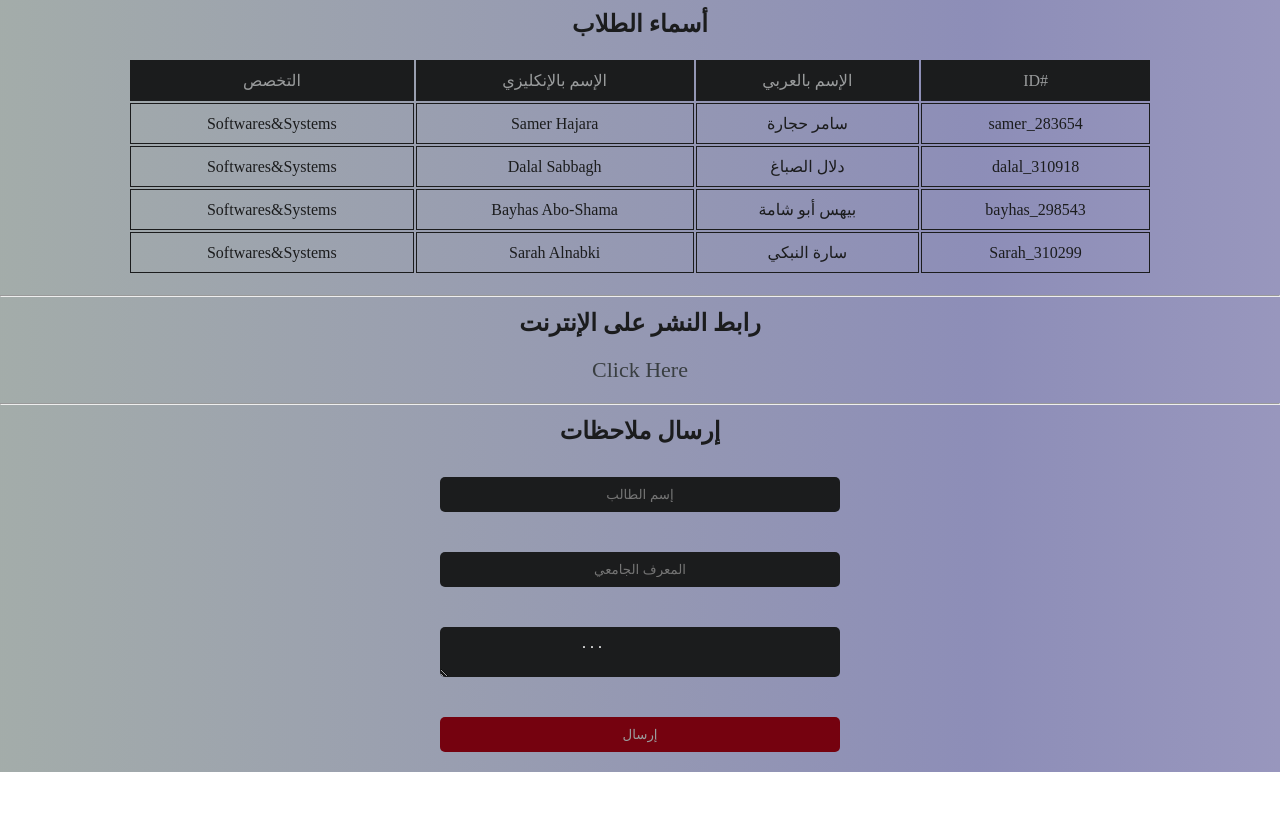
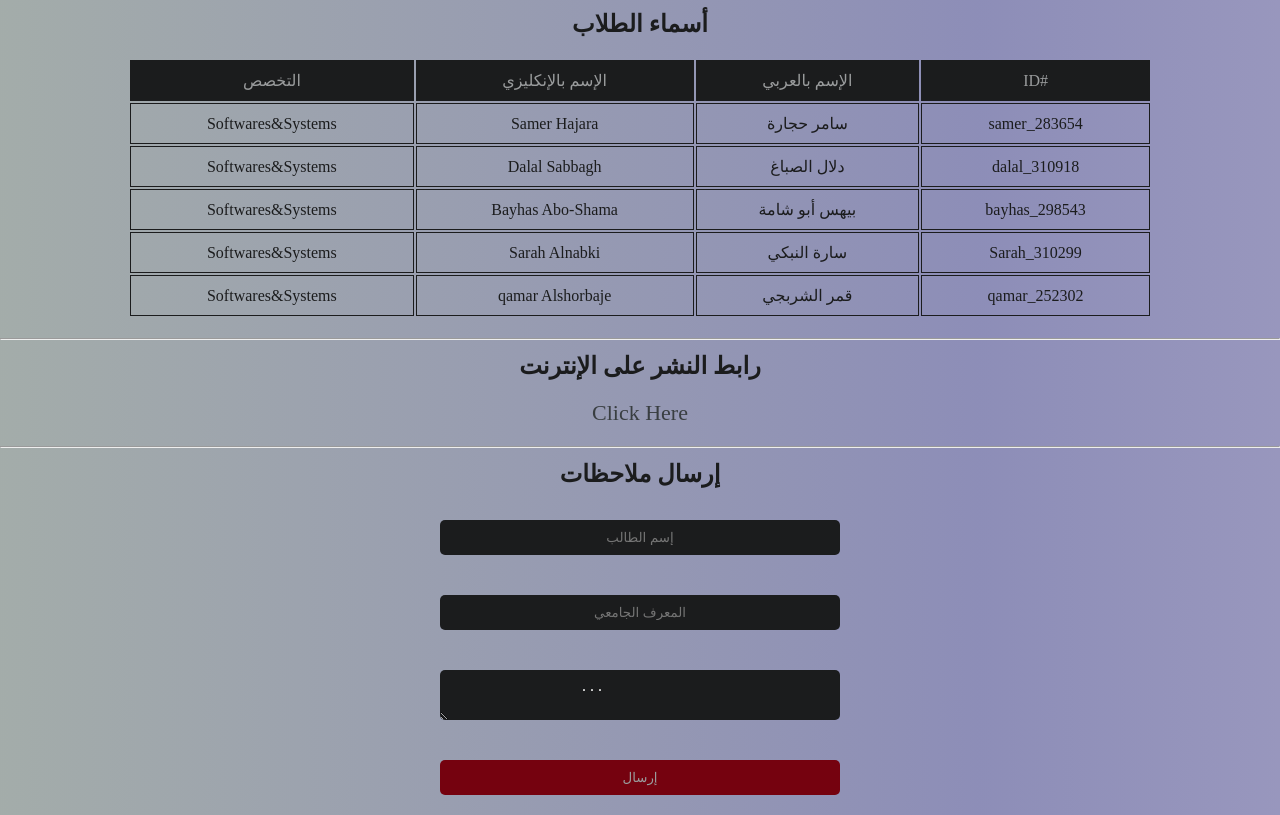
Before and after one commit to h-samer97/Solve-IWB201-F24, a plain HTML site: page index.html in a window 1280 px wide. Shown: the part 65-880 px from the top of the page. Before the commit the page ends 837 px from the top, so only its background shows below. Drawn offline with Linux system fonts and the light colour scheme.

Commit message:
Update Index.html

```diff
--- a/index.html
+++ b/index.html
@@ -57,6 +57,13 @@
             <td>Softwares&Systems</td>
        </tr>
 
+       <tr>
+           <td>qamar_252302</td>
+           <td>قمر الشربجي</td>
+           <td>qamar Alshorbaje</td>
+           <td>Softwares&Systems</td>
+       </tr>
+
     </table>
 
     <hr>
```
